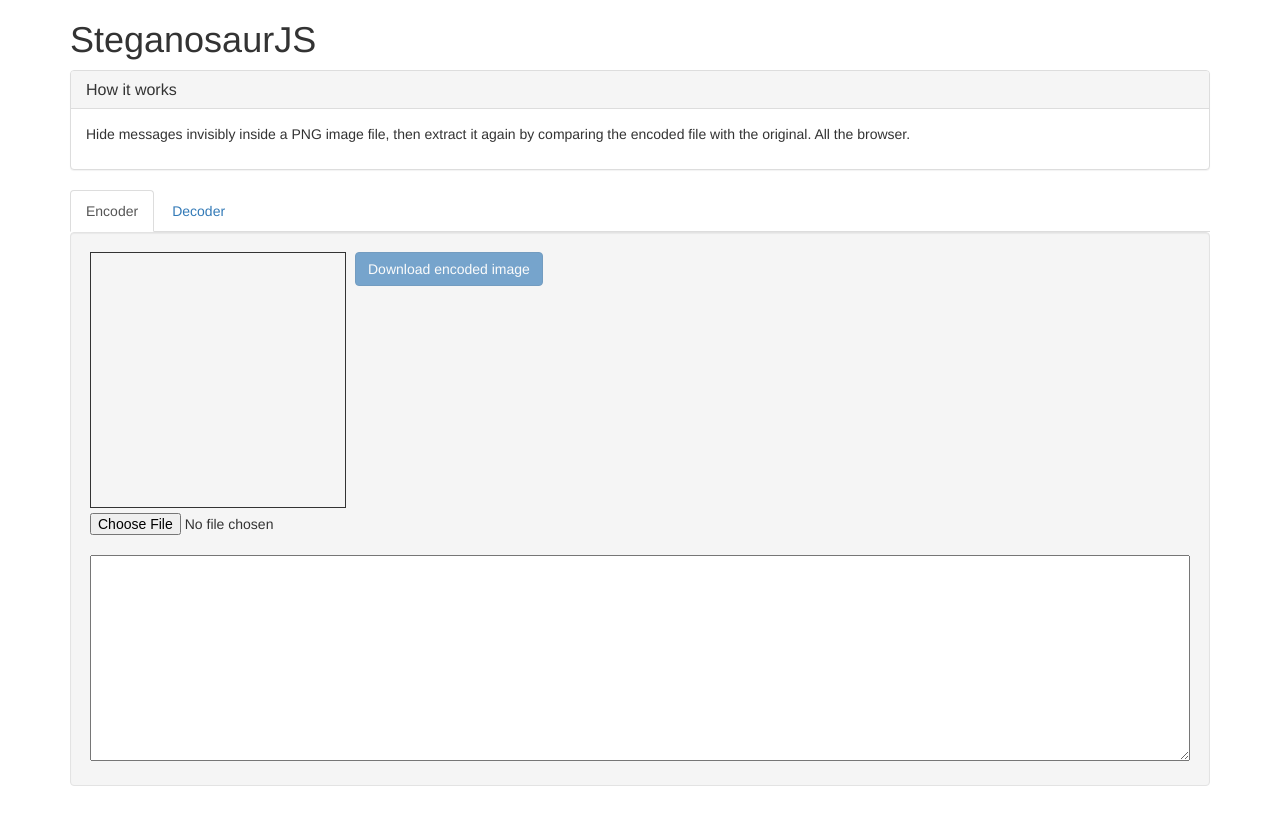
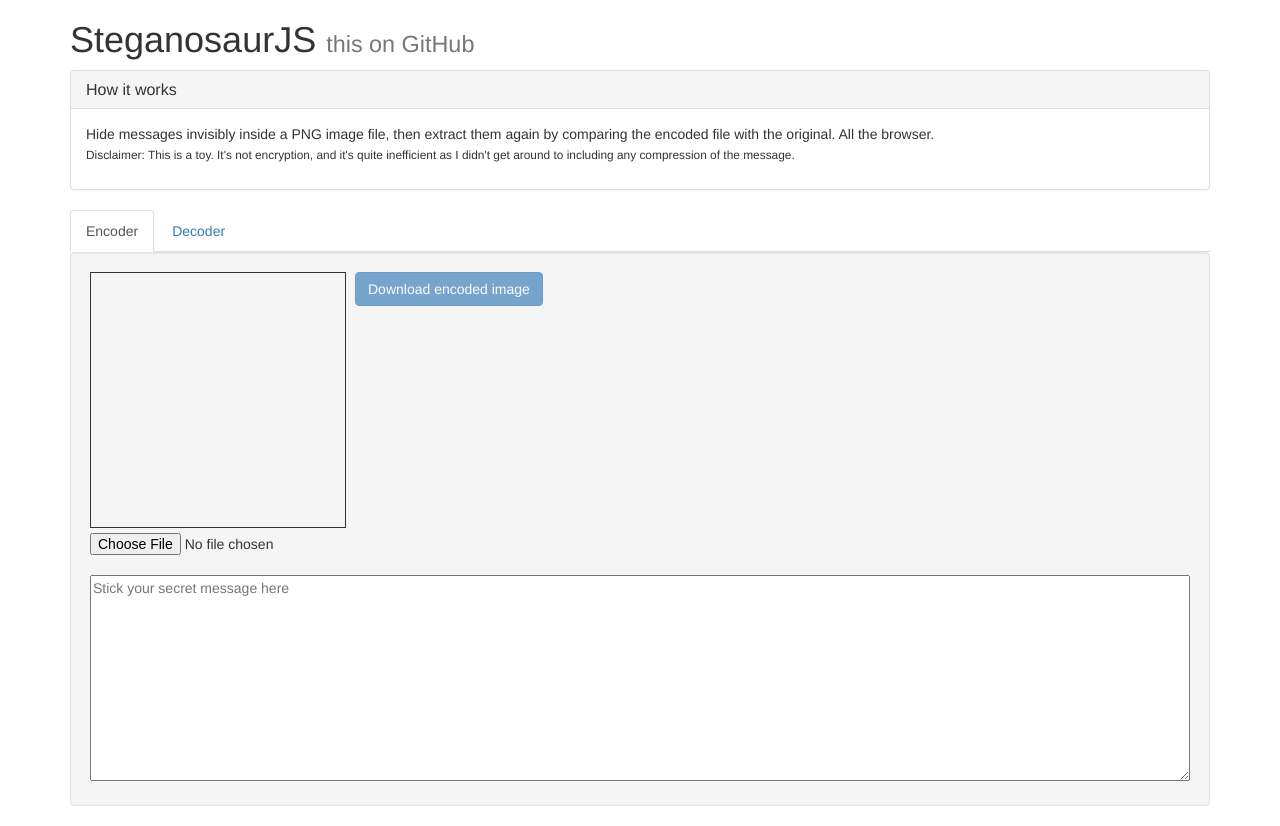
Before and after one commit to nat-n/SteganosaurJS, a plain HTML site: page index.html in a window 1280 px wide. Drawn offline with nearby package versions, Linux system fonts and the light colour scheme.

Commit message:
add a bit more user facing text

```diff
--- a/index.html
+++ b/index.html
@@ -7,7 +7,12 @@
 </head>
 <body>
   <div class="container">
-    <h1>SteganosaurJS</h1>
+    <h1>
+      SteganosaurJS
+      <a href="https://github.com/nat-n/SteganosaurJS">
+        <small>this on GitHub</small>
+      </a>
+    </h1>
 
     <div class="panel panel-default">
       <div class="panel-heading">
@@ -15,33 +20,64 @@
       </div>
       <div class="panel-body">
         <p>
-          Hide messages invisibly inside a PNG image file, then extract it again by comparing the encoded file with the original. All the browser.
+          Hide messages invisibly inside a PNG image file, then extract them again
+          by comparing the encoded file with the original. All the browser.
+          <br>
+          <small>
+            Disclaimer: This is a toy. It's not encryption, and it's quite
+            inefficient as I didn't get around to including any compression of
+            the message.
+          </small>
         </p>
       </div>
     </div>
 
 
     <ul class="nav nav-tabs" role="tablist">
-      <li role="presentation" id="encoder-tab"><a href="#encoder" aria-controls="encoder" role="tab" data-toggle="tab">Encoder</a></li>
-      <li role="presentation" id="decoder-tab"><a href="#decoder" aria-controls="decoder" role="tab" data-toggle="tab">Decoder</a></li>
+      <li role="presentation" id="encoder-tab">
+        <a href="#encoder"
+           aria-controls="encoder"
+           role="tab"
+           data-toggle="tab">Encoder</a>
+      </li>
+      <li role="presentation" id="decoder-tab">
+        <a href="#decoder"
+           aria-controls="decoder"
+           role="tab"
+           data-toggle="tab">Decoder</a>
+      </li>
     </ul>
 
     <div id="encoder-box" class="well">
       <div class="canvas-wrapper" style="float:left;">
-        <canvas id="encoderCanvas" width="500" height="500" style="border:1px solid; width:256px"></canvas>
+        <canvas id="encoderCanvas"
+                width="500"
+                height="500"
+                style="border:1px solid; width:256px"></canvas>
         <input id="encoderUploader" type="file"><br>
       </div>
 
-      <button id="download-btn" class="btn btn-primary" disabled style="float:left;" onclick="downloadEncoded();">Download encoded image</button>
+      <button id="download-btn"
+              class="btn btn-primary"
+              disabled
+              style="float:left;"
+              onclick="downloadEncoded();">Download encoded image</button>
 
-      <textarea id="encoderTextarea" rows="10" style="width:100%;"></textarea>
+      <textarea id="encoderTextarea"
+                placeholder="Stick your secret message here"
+                rows="10"
+                style="width:100%;"></textarea>
     </div>
 
     <div id="decoder-box" class="well">
-      <div class="canvas-wrapper" style="float:left;">
-        <canvas id="decoder-canvas-1" width="500" height="500"
+      <div class="canvas-wrapper"
+           style="float:left;">
+        <canvas id="decoder-canvas-1"
+                width="500"
+                height="500"
                 style="border:1px solid; width: 256px"></canvas>
-        <input id="file1" type="file"><br>
+        <input id="file1"
+               type="file"><br>
       </div>
 
       <div class="canvas-wrapper" style="float:left;">
@@ -49,14 +85,22 @@
         <input id="file2" type="file"><br>
       </div>
 
-      <textarea id="reveal" rows="10" style="width:100%;"></textarea>
+      <textarea id="reveal"
+                rows="10"
+                style="width:100%;"
+                disabled></textarea>
     </div>
   </div>
 
-  <link rel="stylesheet" href="https://maxcdn.bootstrapcdn.com/bootstrap/3.3.6/css/bootstrap.min.css" integrity="sha384-1q8mTJOASx8j1Au+a5WDVnPi2lkFfwwEAa8hDDdjZlpLegxhjVME1fgjWPGmkzs7" crossorigin="anonymous">
+  <link rel="stylesheet"
+        href="https://maxcdn.bootstrapcdn.com/bootstrap/3.3.6/css/bootstrap.min.css"
+        integrity="sha384-1q8mTJOASx8j1Au+a5WDVnPi2lkFfwwEAa8hDDdjZlpLegxhjVME1fgjWPGmkzs7"
+        crossorigin="anonymous">
 
-  <script type="text/javascript" src="steganosaur.js"></script>
-  <script type="text/javascript" src="demo.js"></script>
+  <script type="text/javascript"
+          src="steganosaur.js"></script>
+  <script type="text/javascript"
+          src="demo.js"></script>
 
 </body>
 </html>
```
